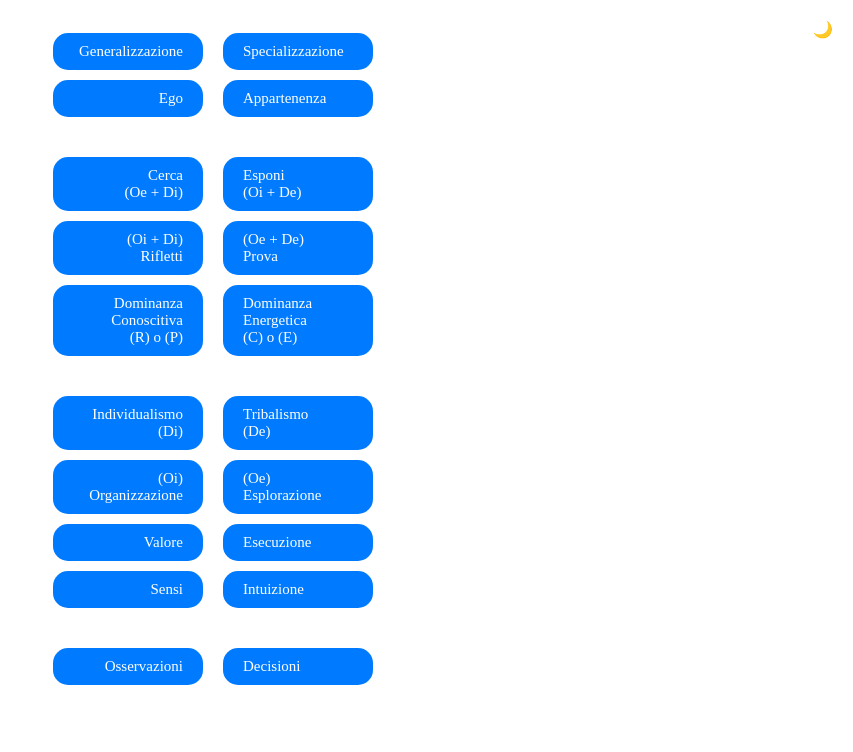
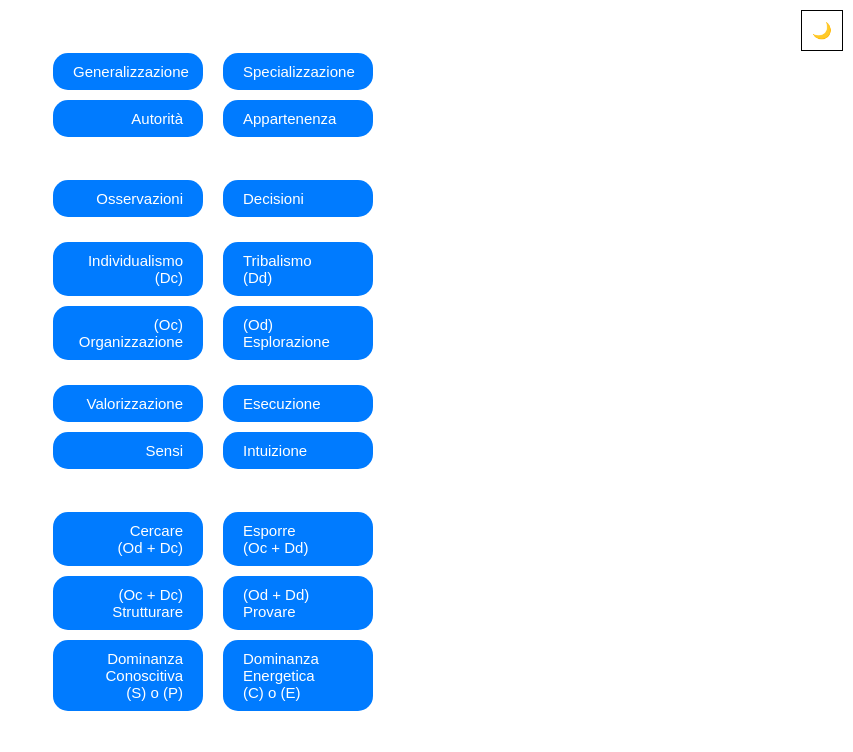
Before and after one commit to TheFreezingChicken/op-ita-tipizzazione, a plain HTML site: page docs/index.html in a window 1280 px wide. Shown: the whole page, without its empty margins (427-1280 px from the left). Drawn offline with Linux system fonts and the light colour scheme.

Commit message:
Aggiorna termini e riordina pulsanti

```diff
--- a/docs/index.html
+++ b/docs/index.html
@@ -17,8 +17,41 @@
         <button class="paralBtn right-btn" data-row="1">Specializzazione</button>
     </div>
     <div class="row">
-        <button class="paralBtn left-btn" data-row="2">Ego</button>
+        <button class="paralBtn left-btn" data-row="2">Autorità</button>
         <button class="paralBtn right-btn" data-row="2">Appartenenza</button>
+    </div>
+
+
+
+    <div class="separator"></div>
+
+
+
+    <div class="row">
+        <button class="paralBtn left-btn" data-row="11">Osservazioni</button>
+        <button class="paralBtn right-btn" data-row="11">Decisioni</button>
+    </div>
+
+    <div class="mini-separator"></div>
+
+    <div class="row">
+        <button class="paralBtn left-btn" data-row="7">Individualismo<br>(Dc)</button>
+        <button class="paralBtn right-btn" data-row="7">Tribalismo<br>(Dd)</button>
+    </div>
+    <div class="row">
+        <button class="paralBtn left-btn" data-row="8">(Oc)<br>Organizzazione</button>
+        <button class="paralBtn right-btn" data-row="8">(Od)<br>Esplorazione</button>
+    </div>
+
+    <div class="mini-separator"></div>
+
+    <div class="row">
+        <button class="paralBtn left-btn" data-row="9">Valorizzazione</button>
+        <button class="paralBtn right-btn" data-row="9">Esecuzione</button>
+    </div>
+    <div class="row">
+        <button class="paralBtn left-btn" data-row="10">Sensi</button>
+        <button class="paralBtn right-btn" data-row="10">Intuizione</button>
     </div>
 
     <!--
@@ -36,47 +69,20 @@
     <div class="separator"></div>
 
     <div class="row">
-        <button class="paralBtn left-btn" data-row="5">Cerca<br>(Oe + Di)</button>
-        <button class="paralBtn right-btn" data-row="5">Esponi<br>(Oi + De)</button>
+        <button class="paralBtn left-btn" data-row="5">Cercare<br>(Od + Dc)</button>
+        <button class="paralBtn right-btn" data-row="5">Esporre<br>(Oc + Dd)</button>
     </div>
     <div class="row">
-        <button class="paralBtn left-btn" data-row="6">(Oi + Di)<br>Rifletti</button>
-        <button class="paralBtn right-btn" data-row="6">(Oe + De)<br>Prova</button>
+        <button class="paralBtn left-btn" data-row="6">(Oc + Dc)<br>Strutturare</button>
+        <button class="paralBtn right-btn" data-row="6">(Od + Dd)<br>Provare</button>
     </div>
 
     <div class="row">
-        <button class="paralBtn left-btn" data-row="animalDominance">Dominanza Conoscitiva<br>(R) o (P)</button>
+        <button class="paralBtn left-btn" data-row="animalDominance">Dominanza Conoscitiva<br>(S) o (P)</button>
         <button class="paralBtn right-btn" data-row="animalDominance">Dominanza Energetica<br>(C) o (E)</button>
     </div>
 
 
-    <div class="separator"></div>
-
-    <div class="row">
-        <button class="paralBtn left-btn" data-row="7">Individualismo<br>(Di)</button>
-        <button class="paralBtn right-btn" data-row="7">Tribalismo<br>(De)</button>
-    </div>
-    <div class="row">
-        <button class="paralBtn left-btn" data-row="8">(Oi)<br>Organizzazione</button>
-        <button class="paralBtn right-btn" data-row="8">(Oe)<br>Esplorazione</button>
-    </div>
-
-
-    <div class="row">
-        <button class="paralBtn left-btn" data-row="9">Valore</button>
-        <button class="paralBtn right-btn" data-row="9">Esecuzione</button>
-    </div>
-    <div class="row">
-        <button class="paralBtn left-btn" data-row="10">Sensi</button>
-        <button class="paralBtn right-btn" data-row="10">Intuizione</button>
-    </div>
-
-    <div class="separator"></div>
-
-    <div class="row">
-        <button class="paralBtn left-btn" data-row="11">Osservazioni</button>
-        <button class="paralBtn right-btn" data-row="11">Decisioni</button>
-    </div>
 
 
     <div class="separator"></div>
--- a/docs/styles.css
+++ b/docs/styles.css
@@ -20,7 +20,6 @@ body {
     justify-content: center;
     align-items: flex-start;
     padding-top: 20px;
-    font-family: Arial, sans-serif;
 }
 
 #lightDarkButton {
@@ -30,14 +29,15 @@ body {
     padding: 10px;
     font-size: 16px;
     cursor: pointer;
-    background: none;
-    border: none;
+    background: white;
+    border: black solid 1px;
     outline: none;
     color: inherit;
 }
 
 
 .container {
+    margin-top: 20px;
     display: flex;
     flex-direction: column;
     justify-content: center;
@@ -51,7 +51,11 @@ body {
 }
 
 .separator {
-    height: 30px;
+    height: 33px;
+}
+
+.mini-separator {
+    height: 15px;
 }
 
 .paralBtn {
@@ -64,7 +68,7 @@ body {
     border-radius: 15px;
     cursor: pointer;
     font-size: 15px;
-    font-family: "Times New Roman", serif;
+    font-family: Arial, sans-serif;
 }
 
 .left-btn {
```
